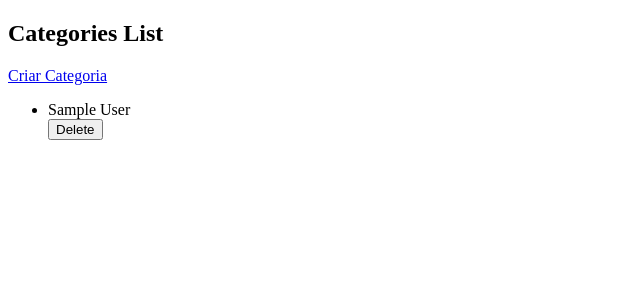
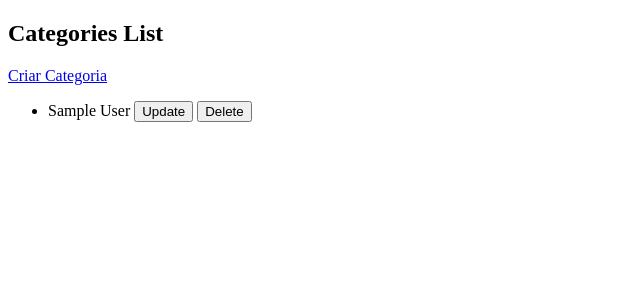
Before and after one commit to efgalvao/organizer_py, a Django app: page /users/categories/ in a window 1280 px wide. Shown: the top 300 px of the page, without its empty margins (0-640 px from the left). Run offline with Django 5.2, Linux system fonts and the light colour scheme; a user stored in the database is signed in; tables that the repository leaves empty hold one stand-in row (values such as "Sample post").

Commit message:
Refactor category deletion and update functionality

```diff
--- a/templates/users/categories_list.html
+++ b/templates/users/categories_list.html
@@ -10,10 +10,17 @@
   {% for category in categories %}
   <li>
     {{ category.name }}
-    <form method="post" action="{% url 'users:delete_category' category.id %}">
-      {% csrf_token %}
-      <input type="submit" value="Delete">
-    </form>
+    <div style="display: inline-block;">
+      <a href="{% url 'users:update_category' category.id %}">
+        <button type="button">Update</button>
+      </a>
+    </div>
+    <div style="display: inline-block;">
+      <form method="post" action="{% url 'users:delete_category' category.id %}">
+        {% csrf_token %}
+        <input type="submit" value="Delete">
+      </form>
+    </div>
   </li>
   {% endfor %}
 
--- a/templates/users/category_form.html
+++ b/templates/users/category_form.html
@@ -14,8 +14,8 @@
       <div class="container d-flex justify-content-center" style="width: 10%;">
         <input type="submit" class="btn btn-primary btn-lg" value="Submit"
           style="margin-right: 30px; margin-top: 30px;">
-        <input type="submit" class="btn btn-danger btn-lg" style="margin-top: 30px;"
-          onclick="window.location='{% url 'users:categories_list' %}'; return false;" value="Cancel">
+        <input type="submit" class="btn btn-danger btn-lg" style="margin-top: 30px;" onclick=f"window.location={ url
+          users:categories_list }; return false;" value="Cancel">
       </div>
     </form>
 
--- a/users/views.py
+++ b/users/views.py
@@ -46,12 +46,14 @@ class CreateCategoryView(LoginRequiredMixin, FormView):
 class CategoryUpdateView(LoginRequiredMixin, FormView):
     model = Category
     form_class = CategoryForm
-    template_name = 'categories/category_form.html'
+    template_name = "users/category_form.html"
+    success_url = reverse_lazy("users:categories_list")
 
     def form_valid(self, form):
-        category_id = self.kwargs['pk']
+        category_id = self.kwargs["pk"]
         CategoryServices.update_category(
-            self.request.user, form.cleaned_data, category_id)
+            self.request.user, form.cleaned_data, category_id
+        )
         return super().form_valid(form)
 
 
```
